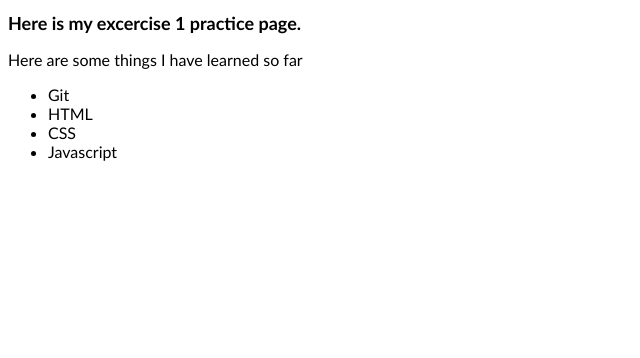
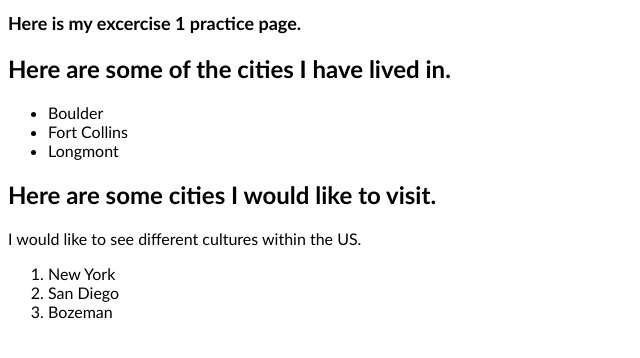
Before and after one commit to kelleghan1/excercise1practice, a plain HTML site: page index.html in a window 1280 px wide. Shown: the whole page, without its empty margins (0-640 px from the left). Drawn offline with Linux system fonts and the light colour scheme.

Commit message:
Added cities I have visited and cities to visit

```diff
--- a/index.html
+++ b/index.html
@@ -7,13 +7,20 @@
 
 <body>
   <h1>Here is my excercise 1 practice page. </h1>
-  <p>Here are some things I have learned so far</p>
+  <h2>Here are some of the cities I have lived in.</h2>
   <ul>
-    <li>Git</li>
-    <li>HTML</li>
-    <li>CSS</li>
-    <li>Javascript</li>
+    <li>Boulder</li>
+    <li>Fort Collins</li>
+    <li>Longmont</li>
   </ul>
+
+  <h2>Here are some cities I would like to visit.</h2>
+  <p>I would like to see different cultures within the US.</p>
+  <ol>
+    <li>New York</li>
+    <li>San Diego</li>
+    <li>Bozeman</li>
+  </ol>
 
 
 </body>
```
